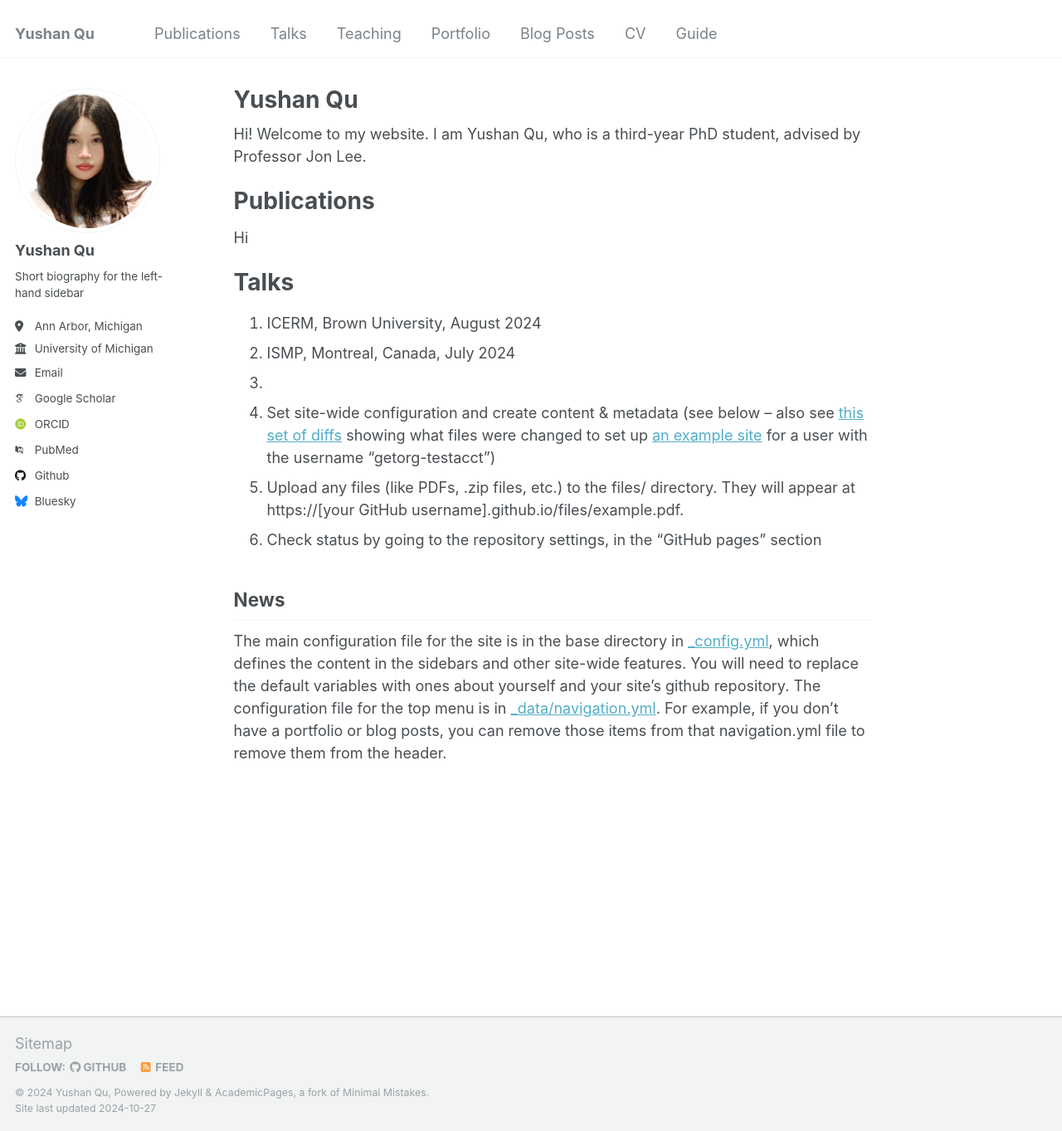
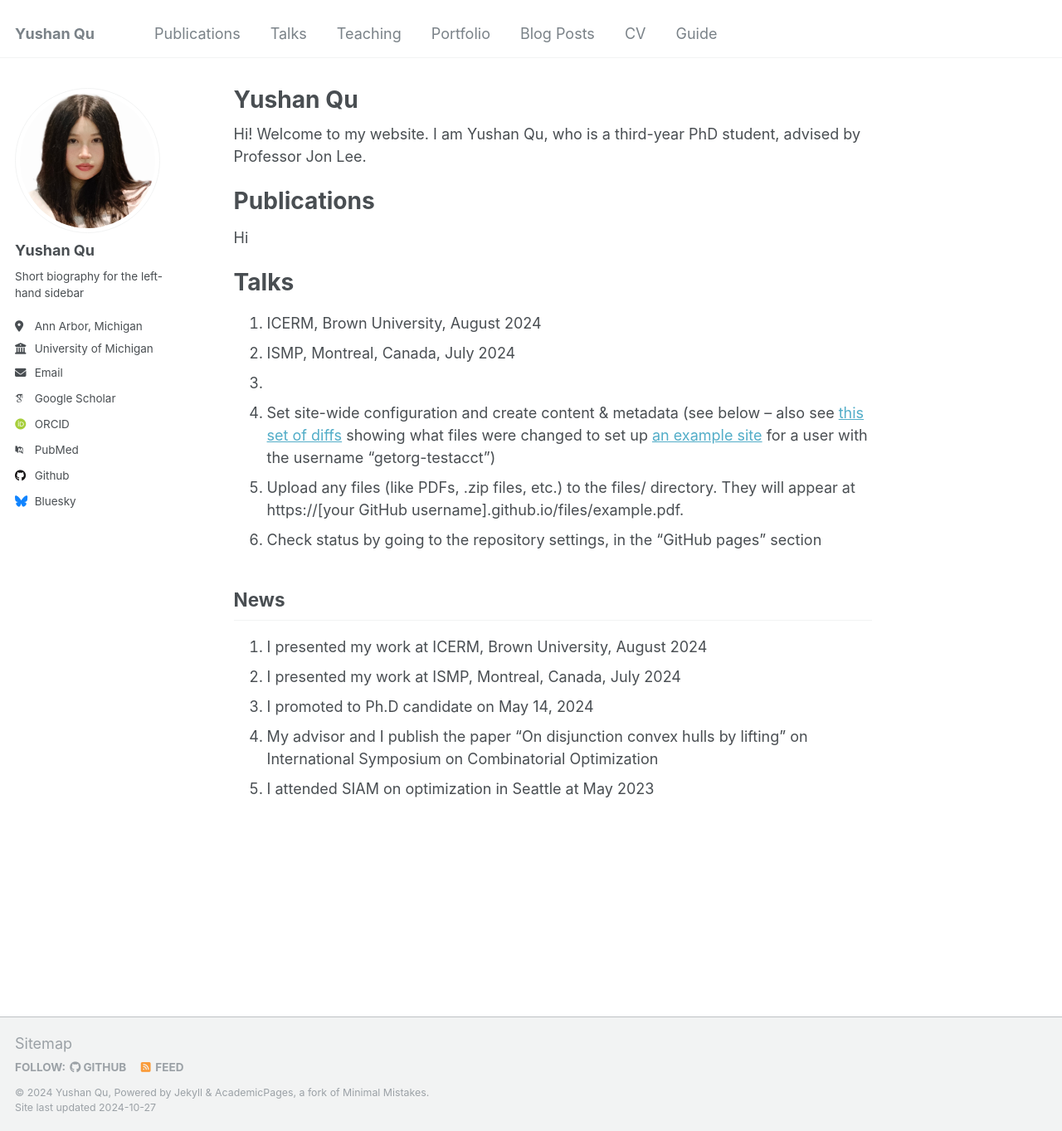
Before and after one commit to yushanqu/yushanqu.github.io, a Jekyll site: the page built from _pages/about.md, in a window 1280 px wide and 1363 px high. Shown: the whole window at 83% size. Built offline with Jekyll 4.4.1, drawn with Linux system fonts in a browser that asks for light colours; some web fonts are replaced.

Commit message:
Update about.md

```diff
--- a/_pages/about.md
+++ b/_pages/about.md
@@ -24,7 +24,11 @@ Talks
 
 News
 ------
-The main configuration file for the site is in the base directory in [_config.yml](https://github.com/academicpages/academicpages.github.io/blob/master/_config.yml), which defines the content in the sidebars and other site-wide features. You will need to replace the default variables with ones about yourself and your site's github repository. The configuration file for the top menu is in [_data/navigation.yml](https://github.com/academicpages/academicpages.github.io/blob/master/_data/navigation.yml). For example, if you don't have a portfolio or blog posts, you can remove those items from that navigation.yml file to remove them from the header.
+1. I presented my work at ICERM, Brown University, August 2024
+1. I presented my work at ISMP, Montreal, Canada, July 2024
+1. I promoted to Ph.D candidate on May 14, 2024
+1. My advisor and I publish the paper "On disjunction convex hulls by lifting" on International Symposium on Combinatorial Optimization
+1. I attended SIAM on optimization in Seattle at May 2023
 
 <!--Create content & metadata
 ------
```
